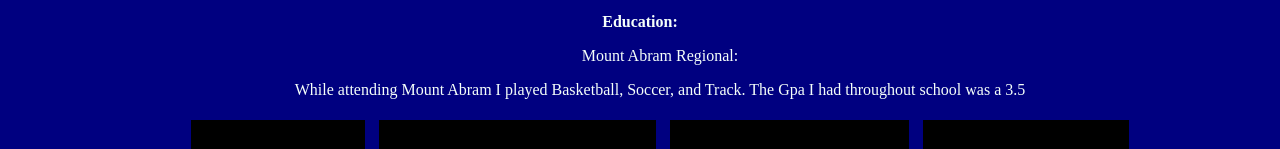
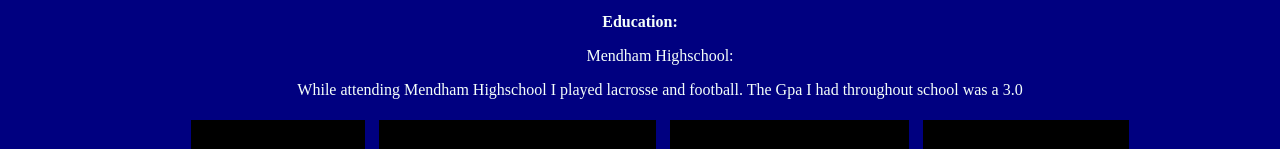
Before and after one commit to DoyleHagany/FinleyMackay.github.io, a plain HTML site: page AboutME.html in a window 1280 px wide. Shown: the part 174-323 px from the top of the page. Drawn offline with Linux system fonts and the light colour scheme.

Commit message:
Update AboutME.html

```diff
--- a/AboutME.html
+++ b/AboutME.html
@@ -15,8 +15,8 @@
 </p>
 <p>
 <UL>
-	<LI> Mount Abram Regional:
-	<p>While attending Mount Abram I played Basketball, Soccer, and Track. The Gpa I had throughout school was a 3.5
+	<LI> Mendham Highschool:
+	<p>While attending Mendham Highschool I played lacrosse and football. The Gpa I had throughout school was a 3.0
 	</p></LI>
 </UL>
 <UL>
```
